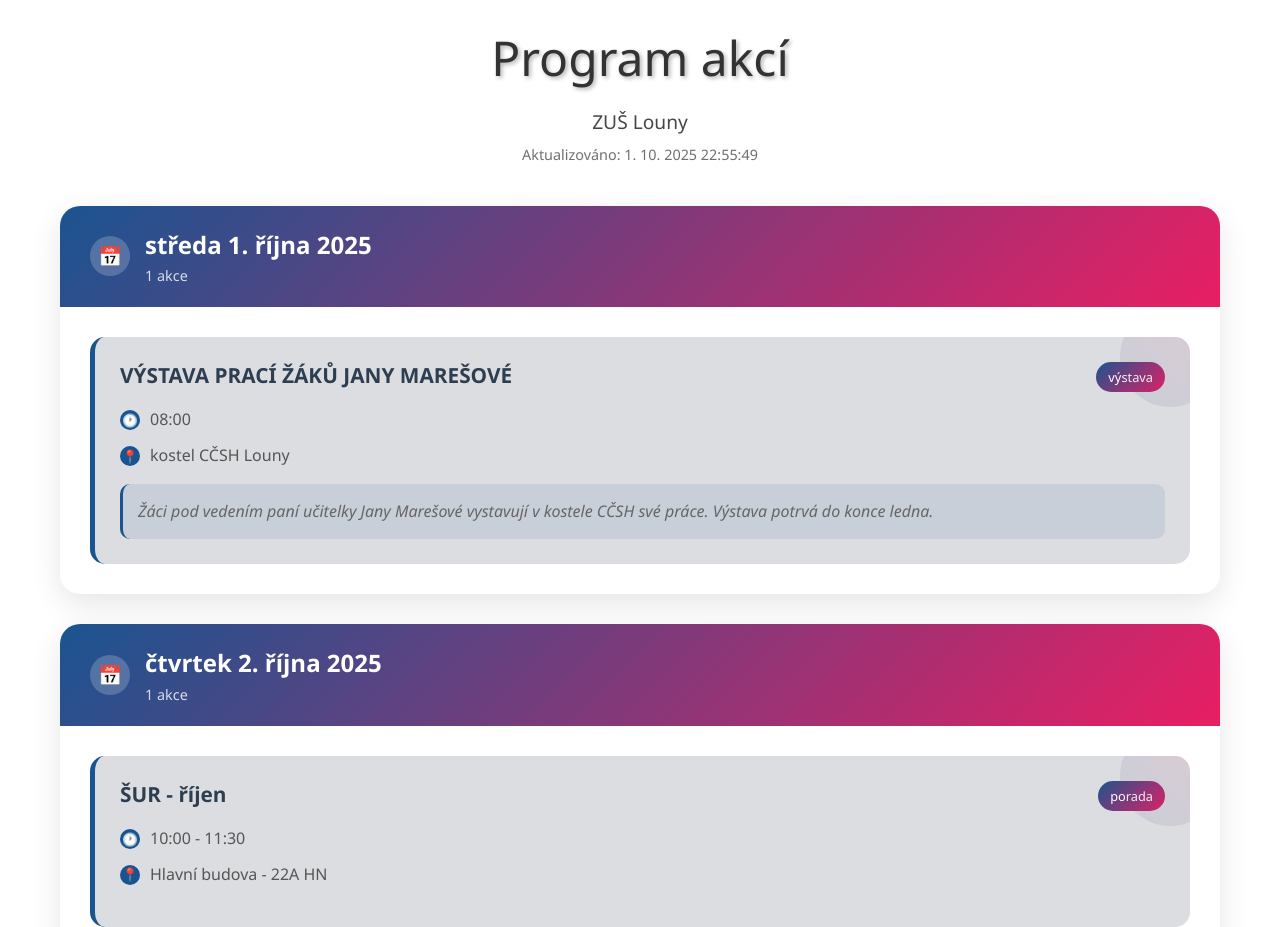
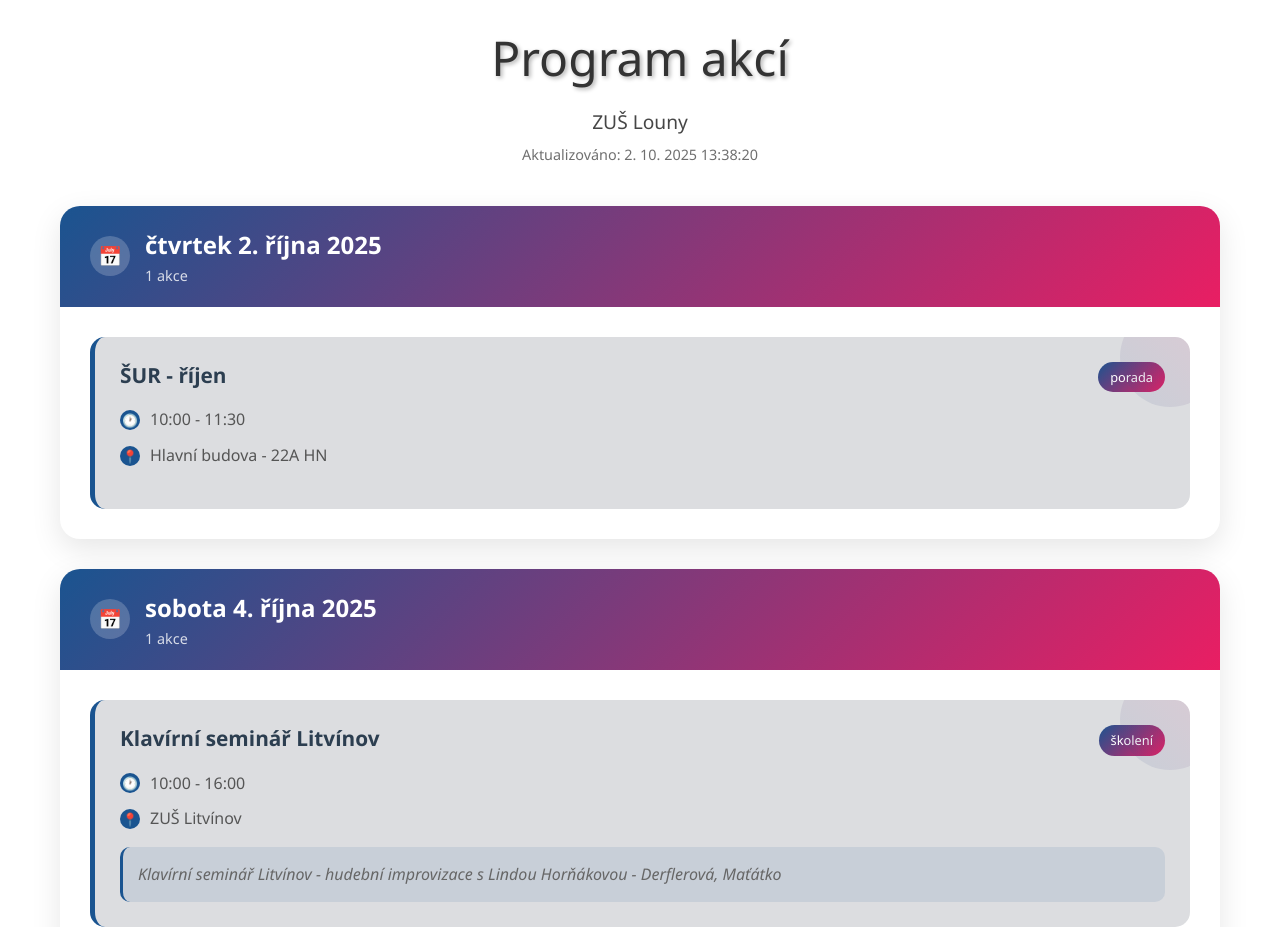
Before and after one commit to soukup-zus/izus-events, a plain HTML site: page index.html in a window 1280 px wide. Shown: the top 927 px of the page. Drawn offline with Linux system fonts and the light colour scheme.

Commit message:
Auto update: 99 událostí - 2. 10. 2025 13:38:21

```diff
--- a/index.html
+++ b/index.html
@@ -5,8 +5,8 @@
     <meta http-equiv="Cache-Control" content="no-cache, no-store, must-revalidate">
     <meta http-equiv="Pragma" content="no-cache">
     <meta http-equiv="Expires" content="0">
-    <meta name="cache-version" content="v1759352149857">
-    <meta name="last-update" content="2025-10-01T20:55:49.858Z">
+    <meta name="cache-version" content="v1759405101615">
+    <meta name="last-update" content="2025-10-02T11:38:21.615Z">
     <meta name="viewport" content="width=device-width, initial-scale=1.0">
     <title>Program akcí - ZUŠ Louny</title>
     <style>
@@ -233,52 +233,10 @@
         <div class="header">
             <h1>Program akcí</h1>
             <div class="subtitle">ZUŠ Louny</div>
-            <div class="last-update">Aktualizováno: 1. 10. 2025 22:55:49</div>
+            <div class="last-update">Aktualizováno: 2. 10. 2025 13:38:20</div>
         </div>
 
         <div class="program">
-
-                <div class="day-section">
-                    <div class="day-header">
-                        <div class="day-icon">📅</div>
-                        <div>
-                            středa 1. října 2025
-                            <div style="font-size: 0.9rem; opacity: 0.8; font-weight: normal;">
-                                1 akce
-                            </div>
-                        </div>
-                    </div>
-                    <div class="events-grid">
-
-                            <div class="event-card">
-                                <div class="event-header">
-                                    <div class="event-title">VÝSTAVA PRACÍ ŽÁKŮ JANY MAREŠOVÉ</div>
-                                    <div class="event-type">výstava</div>
-                                </div>
-                                <div class="event-details">
-                                    <div class="event-detail">
-                                        <div class="detail-icon">🕐</div>
-                                        <div>
-                                            08:00
-
-                                        </div>
-                                    </div>
-
-                                        <div class="event-detail">
-                                            <div class="detail-icon">📍</div>
-                                            <div>kostel CČSH Louny</div>
-                                        </div>
-
-                                </div>
-
-                                    <div class="event-notes">
-                                        Žáci pod vedením paní učitelky Jany Marešové vystavují v kostele CČSH své práce. Výstava potrvá do konce ledna.
-                                    </div>
-
-                            </div>
-
-                    </div>
-                </div>
 
                 <div class="day-section">
                     <div class="day-header">
@@ -4164,7 +4122,7 @@
             <div>Program je automaticky synchronizován z IZUS systému</div>
             <div style="font-size: 0.9rem; opacity: 0.7; margin-top: 10px;">
                 Aktualizace 3x denně •
-                Posledních 100 událostí načteno z XML
+                Posledních 99 událostí načteno z XML
             </div>
         </div>
     </div>
```
